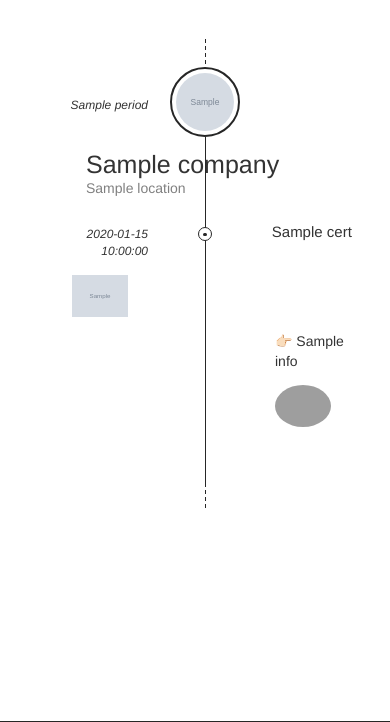
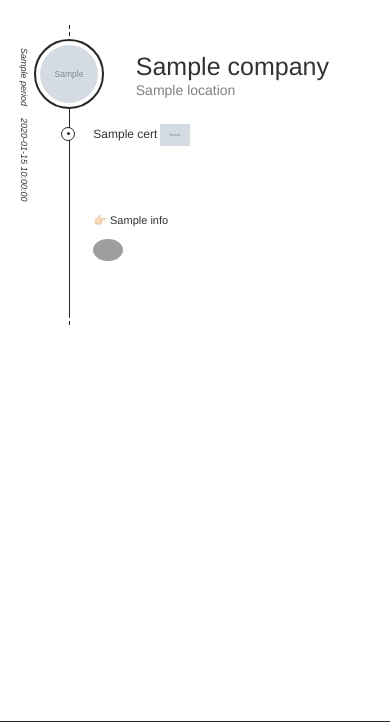
Before and after one commit to Mascarpone/portfolio, a Python web app: template website/templates/career.html in a window 390 px wide. Shown: the part 57-779 px from the top of the page. Run offline with Jinja, Linux system fonts and the light colour scheme; the template is opened without the code that fills it: most values are stand-ins (such as "Sample title", 1, 10 or a date in 2020); grey boxes marked "Sample" are stand-in pictures; some libraries are stand-ins or nearby versions; grey boxes are pictures that could not be loaded.

Commit message:
wip: responsive career page

```diff
--- a/website/static/css/styles.css
+++ b/website/static/css/styles.css
@@ -319,14 +319,14 @@ ul#index-navbar li {
 
 /************** career **************/
 
-.timeline ul {
+.timeline > ul {
   padding: 1em 0 0 2em;
   margin: 0;
   list-style: none;
   position: relative;
 }
 
-.timeline ul::before {
+.timeline > ul::before {
   content: ' ';
   height: 100%;
   width: 1px;
@@ -336,7 +336,7 @@ ul#index-navbar li {
   z-index: -1;
 }
 
-.timeline ul.dots::before {
+.timeline > ul.dots::before {
   content: ' ';
   height: 100%;
   width: 1px;
@@ -374,7 +374,7 @@ ul#index-navbar li {
   width: 9em;
   padding-top: 2.5em;
   text-align: right;
-  padding-right: 1.5em;
+  padding-right: 2.5em;
   font-size: 12px;
   font-weight: normal;
   font-style: italic;
@@ -426,11 +426,12 @@ ul#index-navbar li {
 }
 
 .timeline .mini .desc {
-  padding-top: 2em;
+  padding-top: 1.25em;
   margin-left: 2em;
 }
 
 .timeline .mini h3 {
+  display: inline;
   font-size: 15px;
   font-weight: 500;
   margin: 0;
@@ -439,13 +440,12 @@ ul#index-navbar li {
 .timeline .cert {
   height: 3em;
   margin: 0 1em;
-  vertical-align: -3em;
 }
 
 .timeline .techno img {
   height: 3em;
   border-radius: 50%;
-  margin-right: 1em;
+  margin-bottom: 1em;
 }
 
 .timeline .spacer {
@@ -837,6 +837,18 @@ ul#school-list > li .school-projects > ul > li > a:hover { text-decoration: none
   .navbar-default .navbar-nav > li > a.nav-resume:hover, .navbar-default .navbar-nav > li.active > a.nav-resume { background-color: #45b0c2; }
   .modal { overflow: none; max-height: none; }
   .modal .modal-body { max-height: 420px; overflow-y: auto; }
+
+  .timeline > ul { padding: 0; }
+  .timeline > ul::before { left: 2.75em; }
+  .timeline > ul.dots::before { left: 2.75em; }
+  .timeline .time { width: 0; padding-right: 0; padding-top: 1em; text-align: center; writing-mode: tb; font-size: 9px; }
+  .timeline .mini .time { padding-top: 1em; padding-right: 1.5em; }
+  .timeline .mini .bullet { margin-left: 1em; margin-right: 1em; margin-top: 1.25em; }
+  .timeline .mini h3 { font-size: 12px; }
+  .timeline .cert { height: 2em; margin: 0; }
+  .timeline .desc { margin-left: 5.75em; font-size: 11px; }
+  .timeline .mini .desc { padding-top: 1.35em; margin-left: 0; }
+  .timeline .techno img { height: 2em; }
 }
 
 @media (min-width: 400px) {
--- a/website/templates/career.html
+++ b/website/templates/career.html
@@ -29,8 +29,8 @@
       </div>
       <div class="desc">
         <h3>{{ cert['name'] }}</h3>
+        <img class="cert" src="{{ 'static/images/career/' + cert['logo'] }}" alt="" />
       </div>
-      <img class="cert" src="{{ 'static/images/career/' + cert['logo'] }}" alt="" />
     </li>
     {% endfor %}
 
@@ -41,9 +41,11 @@
     </li>
 
     <li class="desc techno">
+      <ul class="list-inline">
       {% for techno in job['technos'] %}
-      <img src="{{ 'static/images/career/technos/' + techno + '.png' }}" alt="{{ techno }}" title="{{ techno }}" />
+      <li><img src="{{ 'static/images/career/technos/' + techno + '.png' }}" alt="{{ techno }}" title="{{ techno }}" /></li>
       {% endfor %}
+      </ul>
     </li>
 
     <li class="spacer"></li>
```
Also changed, not shown: other parts of website/static/css/styles.css (+24 -0 lines).
